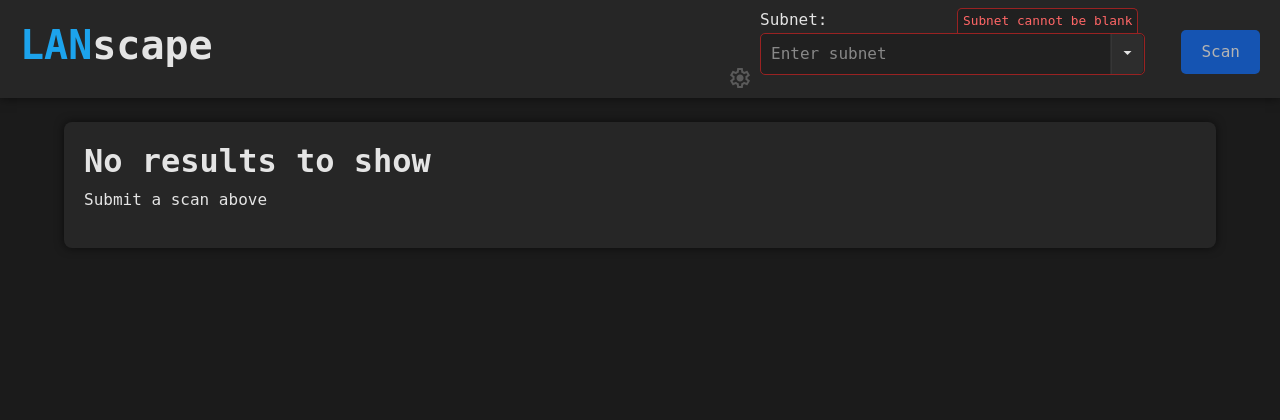
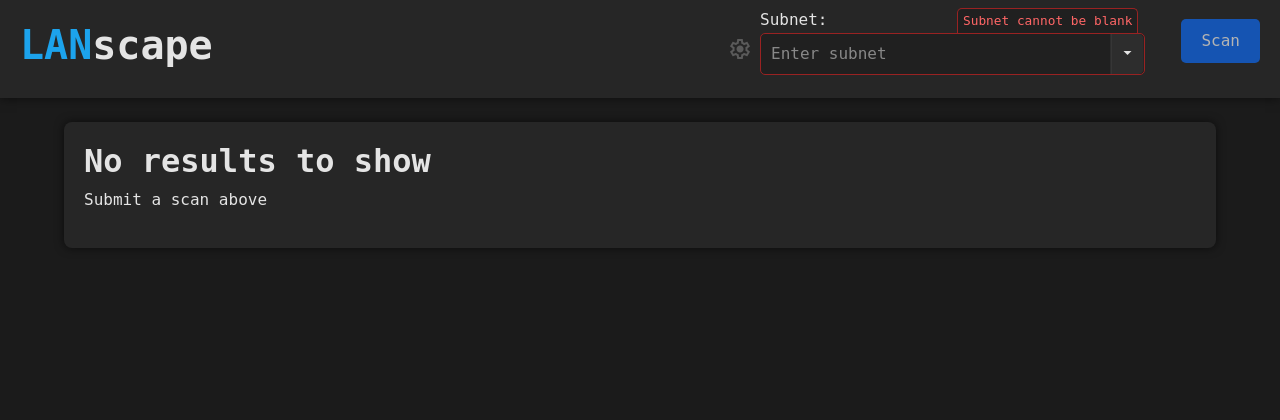
Before and after one commit to mdennis281/LANscape, a Flask app: template src/lanscape/ui/templates/main.html in a window 1280 px wide. Shown: the top 420 px of the page. Run offline with Flask 3, Linux system fonts and the light colour scheme; the template is opened without the code that fills it, so the values that code supplies are empty; parts of the project's set-up code (start-up, migrations or seed data) failed here and were passed over.

Commit message:
Center header controls

```diff
--- a/src/lanscape/ui/templates/main.html
+++ b/src/lanscape/ui/templates/main.html
@@ -8,7 +8,7 @@
             <span>LAN</span>scape
         </h1>
         <!-- Right side: settings + form -->
-        <div class="d-flex align-items-end justify-content-end ms-auto">
+        <div class="d-flex align-items-center justify-content-end ms-auto">
             <span
                 id="settings-btn"
                 class="material-symbols-outlined secondary-icon-btn me-2"
@@ -18,7 +18,7 @@
             >
                 settings
             </span>
-        <form id="scan-form" class="d-flex align-items-end">
+        <form id="scan-form" class="d-flex align-items-center">
             <div class="form-group me-2">
                 <div class="label-container">
                     <label for="subnet">Subnet:</label>
```
